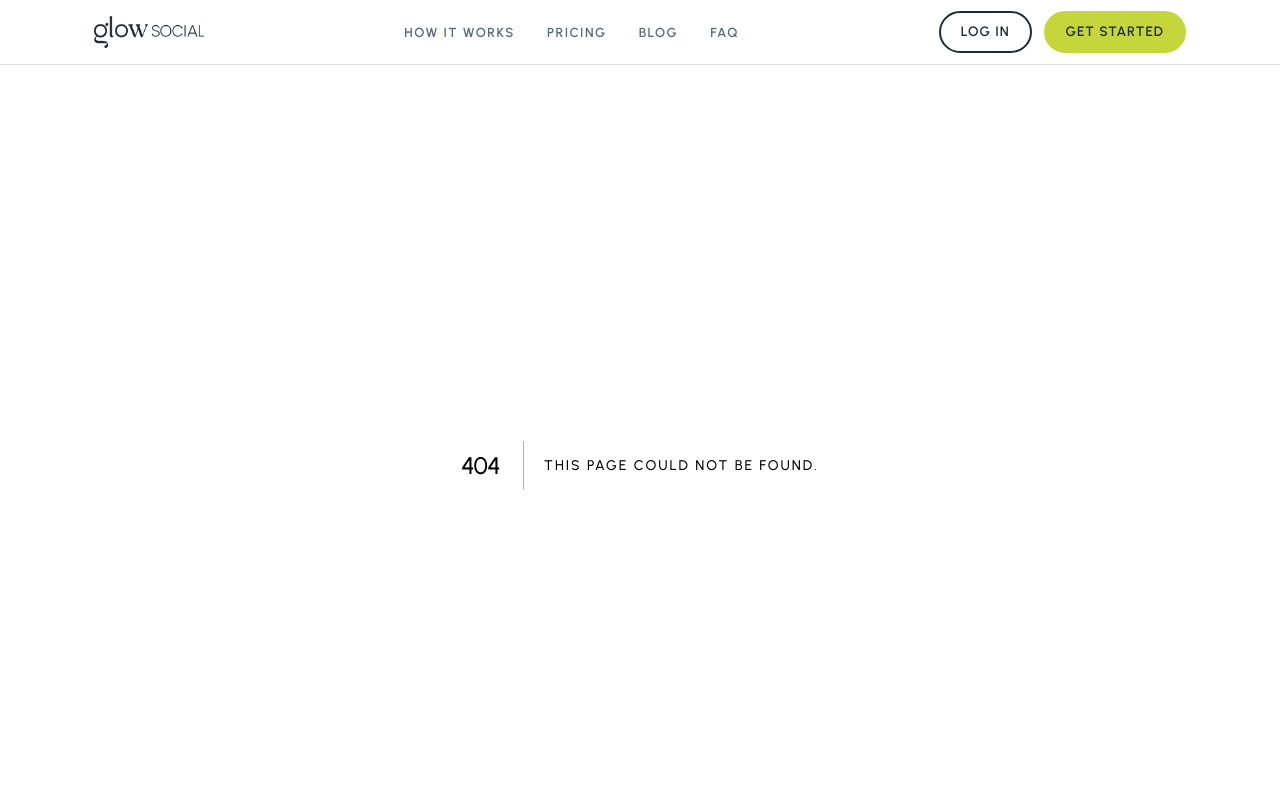
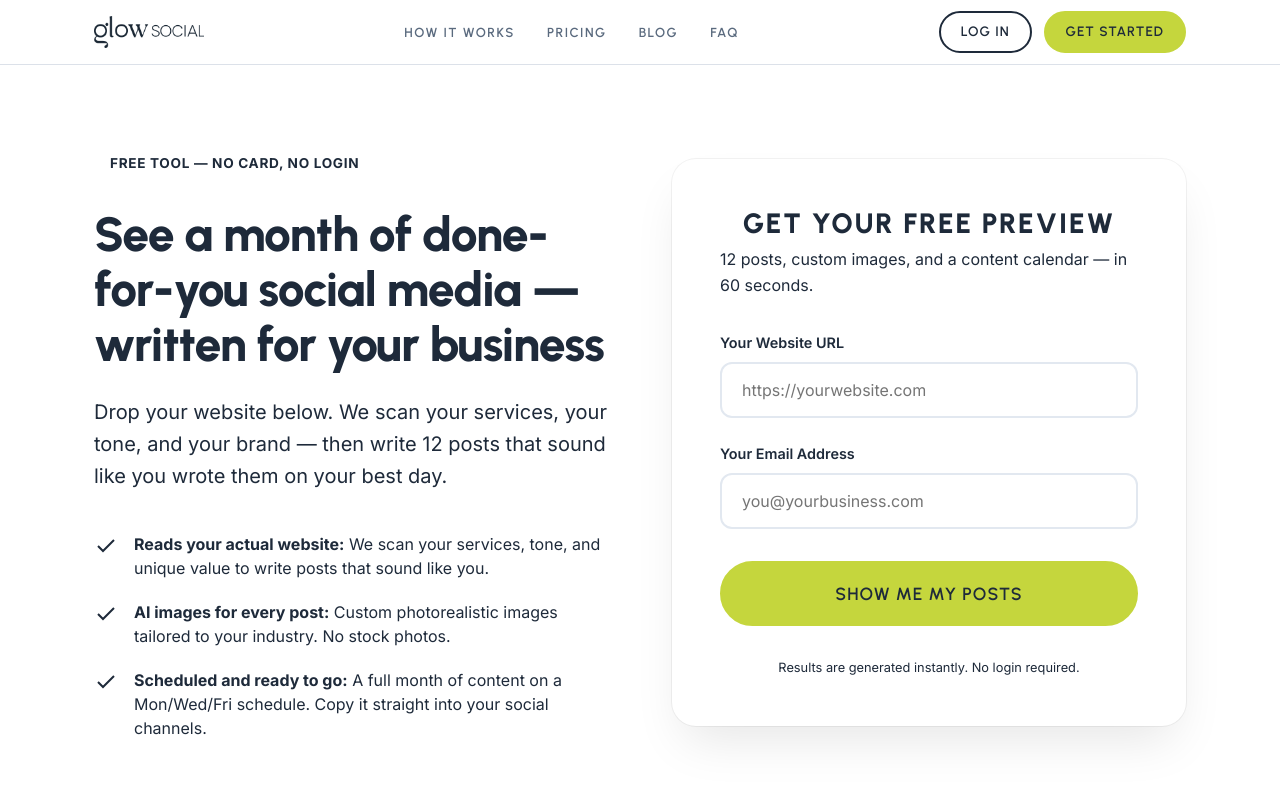
Before and after one commit to glowsocial/glowsocial.com, a Next.js app: page /preview in a window 1280 px wide. Before the commit this address had no page. Shown: the top 800 px of the page. Built offline with nearby package versions, Linux system fonts and the light colour scheme.

Commit message:
Add generic /preview landing page, simplify rewrites to beforeFiles/afterFiles

```diff
--- /dev/null
+++ b/app/preview/page.js
@@ -0,0 +1,125 @@
+import "./[slug]/preview.css";
+
+export const metadata = {
+  title: "Free Social Media Preview — See 12 Posts Written for Your Business | Glow Social",
+  description:
+    "Enter your website and see 12 social media posts written in your voice, for your business. Custom captions and AI images — ready to copy and post today. Free, no login required.",
+  alternates: {
+    canonical: "/preview",
+  },
+  openGraph: {
+    title: "Free Social Media Preview — See 12 Posts Written for Your Business | Glow Social",
+    description:
+      "Drop your website URL and get a full month of done-for-you social media content in 60 seconds. Free, no login required.",
+    type: "website",
+  },
+  twitter: {
+    card: "summary_large_image",
+    title: "Free Social Media Preview | Glow Social",
+    description:
+      "See 12 social media posts written for your business — free, no login required.",
+  },
+};
+
+export default function PreviewPage() {
+  return (
+    <div className="preview-page">
+      <section className="preview-hero">
+        <div className="container preview-hero-inner">
+          <div className="preview-content">
+            <div className="preview-badge">Free Tool — No Card, No Login</div>
+            <h1 className="preview-hl">
+              See a month of done-for-you social media — written for your business
+            </h1>
+            <p className="preview-sub">
+              Drop your website below. We scan your services, your tone, and your brand — then write 12 posts that sound like you wrote them on your best day.
+            </p>
+
+            <div className="preview-features">
+              <div className="preview-feature">
+                <svg viewBox="0 0 24 24" fill="none" stroke="currentColor" strokeWidth="2" className="check-icon">
+                  <polyline points="20 6 9 17 4 12" />
+                </svg>
+                <span>
+                  <strong>Reads your actual website:</strong> We scan your services, tone, and unique value to write posts that sound like you.
+                </span>
+              </div>
+              <div className="preview-feature">
+                <svg viewBox="0 0 24 24" fill="none" stroke="currentColor" strokeWidth="2" className="check-icon">
+                  <polyline points="20 6 9 17 4 12" />
+                </svg>
+                <span>
+                  <strong>AI images for every post:</strong> Custom photorealistic images tailored to your industry. No stock photos.
+                </span>
+              </div>
+              <div className="preview-feature">
+                <svg viewBox="0 0 24 24" fill="none" stroke="currentColor" strokeWidth="2" className="check-icon">
+                  <polyline points="20 6 9 17 4 12" />
+                </svg>
+                <span>
+                  <strong>Scheduled and ready to go:</strong> A full month of content on a Mon/Wed/Fri schedule. Copy it straight into your social channels.
+                </span>
+              </div>
+            </div>
+          </div>
+
+          <div className="preview-form-wrapper">
+            <div className="preview-card">
+              <h2>Get your free preview</h2>
+              <p>12 posts, custom images, and a content calendar — in 60 seconds.</p>
+
+              {/*
+                Form action goes directly to app.glowsocial.com/preview.
+                The app reads ?url= and ?email= from search params and auto-starts generation.
+              */}
+              <form
+                action="https://app.glowsocial.com/preview"
+                method="GET"
+                className="preview-form"
+              >
+                <div className="form-group">
+                  <label htmlFor="url">Your Website URL</label>
+                  <input
+                    type="url"
+                    id="url"
+                    name="url"
+                    placeholder="https://yourwebsite.com"
+                    required
+                    className="form-input"
+                  />
+                </div>
+
+                <div className="form-group">
+                  <label htmlFor="email">Your Email Address</label>
+                  <input
+                    type="email"
+                    id="email"
+                    name="email"
+                    placeholder="you@yourbusiness.com"
+                    required
+                    className="form-input"
+                  />
+                </div>
+
+                <button type="submit" className="btn btn--primary btn--lg preview-btn">
+                  Show Me My Posts
+                </button>
+                <p className="privacy-note">Results are generated instantly. No login required.</p>
+              </form>
+            </div>
+          </div>
+        </div>
+      </section>
+
+      <section className="preview-proof">
+        <div className="container">
+          <div className="proof-banner">
+            <p>
+              <strong>Stop guessing what to post.</strong> Our AI reads your website and writes a full month of social media content — in your voice, for your customers, in about 60 seconds.
+            </p>
+          </div>
+        </div>
+      </section>
+    </div>
+  );
+}
--- a/next.config.mjs
+++ b/next.config.mjs
@@ -2,30 +2,30 @@
 const nextConfig = {
   trailingSlash: false,
 
-  // Proxy the preview tool's generation flow back to the app.
-  // This keeps the user on glowsocial.com while app.glowsocial.com
-  // does the actual AI generation.
+  // Proxy the preview tool's generation flow to app.glowsocial.com.
+  // /preview is now a real marketing page in this project — no rewrite needed there.
+  // beforeFiles: fires before routing, so slug form submissions proxy even though
+  //              a static page also exists at /preview/:slug.
+  // afterFiles:  proxies the generation + image APIs.
   async rewrites() {
-    return [
-      // The generic /preview root (no industry slug) — served entirely by app
-      {
-        source: '/preview',
-        destination: 'https://app.glowsocial.com/preview',
-      },
-      // After form submission: /preview/:slug?url=...&email=... → app
-      // The `has` condition ensures the marketing landing page still renders
-      // normally when there's no url param (i.e. direct navigation).
+    return {
+      beforeFiles: [
+        // Only proxy when the url param is present (i.e. form was submitted).
+        // Without ?url=, the marketing landing page renders normally.
         {
           source: '/preview/:slug',
           has: [{ type: 'query', key: 'url' }],
           destination: 'https://app.glowsocial.com/preview/:slug',
         },
-      // The generation and image APIs
+      ],
+      afterFiles: [
         {
           source: '/api/preview/:path*',
           destination: 'https://app.glowsocial.com/api/preview/:path*',
         },
-    ]
+      ],
+      fallback: [],
+    }
   },
 
   async redirects() {
```
Lines whose indentation alone changed are shown as unchanged.
